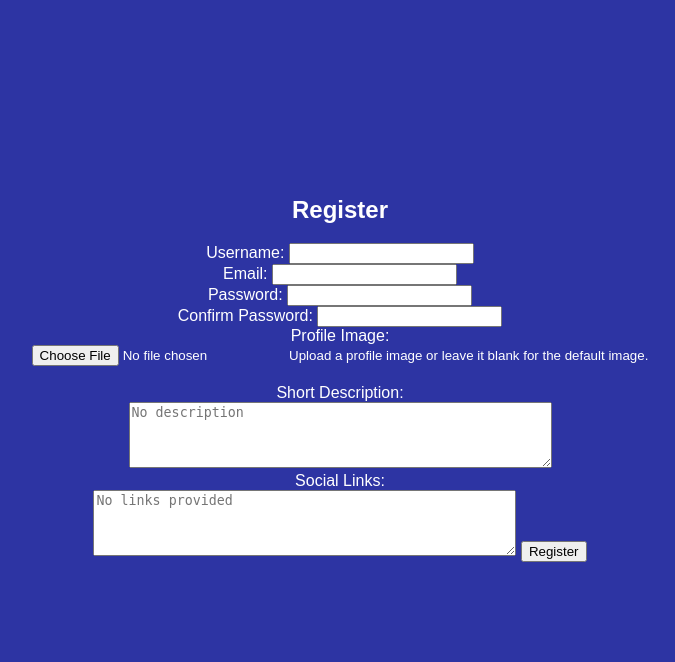
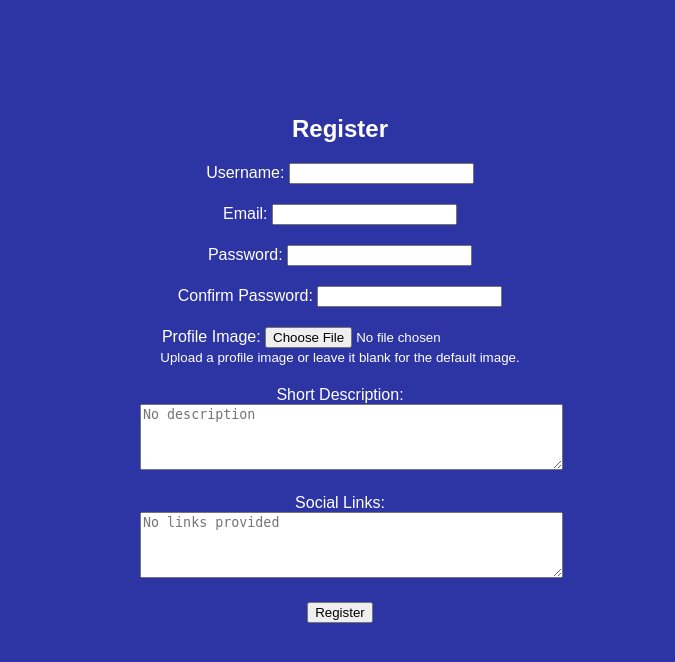
Before and after one commit to z3vr4/Django_Image_Gallery, a Django app: page /registration/ in a window 1280 px wide. Shown: the part 46-708 px from the top of the page, without its empty margins (300-975 px from the left). Run offline with Django 4.2, Linux system fonts and the light colour scheme.

Commit message:
Patched registration view and forms, some project settings and logout redirects, small html fixes

```diff
--- a/Photoblock/PhotoApp/templates/PhotoApp/base.html
+++ b/Photoblock/PhotoApp/templates/PhotoApp/base.html
@@ -42,7 +42,15 @@
             background-color: #ddd;
             color: black;
         }
+        /* Forms */
+        .form-group {
+            margin-bottom: 20px;
+        }
 
+        form {
+            max-width: 400px;
+            margin: 0 auto;
+        }
 
         /* Navigation Bar Styles */
         nav {
--- a/Photoblock/PhotoApp/templates/PhotoApp/profile.html
+++ b/Photoblock/PhotoApp/templates/PhotoApp/profile.html
@@ -8,7 +8,7 @@
         <h1>Profile</h1>
         <p>This currently displays (mostly) nothing too. For now.</p>
         {% if user.is_authenticated %}
-            <p><a href="{% url 'logout' %}">Logout</a></p>
+            <p><a href="{% url 'logout_view' %}">Logout</a></p>
         {% else %}
             <p>You need to log in to view your profile.</p>
             <p><a style="color: cyan;" href="{% url 'login_view' %}">Log in</a></p>
--- a/Photoblock/PhotoApp/templates/PhotoApp/registration.html
+++ b/Photoblock/PhotoApp/templates/PhotoApp/registration.html
@@ -3,45 +3,52 @@
 {% block content %}
 <div class="center-content">
     <h2>Register</h2>
-    <form method="post" action="{% url 'registration_view' %}">
+    <form method="post" action="{% url 'registration_view' %}" enctype="multipart/form-data">
+
         {% csrf_token %}
 
-        <!--
-        We should edit the template to ask for this stuff too:
-            - profile image (can be null)
-            - Get creation date (don't ask for it, just get it)
-            - short description (can be null)
-            - social links (can be null)
-        - 30/01/2024 added fields for the form, still gotta adjust and test, make sure everything lines up with the registration viewç
-        - 30/01/2024 - stop using <br> for the love of christ use CSS
-        -->
+        <div class="form-group">
             <label for="username">Username:</label>
-        <input type="text" id="username" name="username" required><br>
+            <input type="text" id="username" name="username" required>
+        </div>
 
+        <div class="form-group">
             <label for="email">Email:</label>
-        <input type="email" id="email" name="email" required><br>
+            <input type="email" id="email" name="email" required>
+        </div>
 
+        <div class="form-group">
             <label for="password1">Password:</label>
-        <input type="password" id="password1" name="password1" required><br>
+            <input type="password" id="password1" name="password1" required>
+        </div>
 
+        <div class="form-group">
             <label for="password2">Confirm Password:</label>
-        <input type="password" id="password2" name="password2" required><br>
+            <input type="password" id="password2" name="password2" required>
+        </div>
 
-        <label for="id_profile_image">Profile Image:</label><br>
+        <div class="form-group">
+            <label for="id_profile_image">Profile Image:</label>
             <input type="file" name="profile_image" accept="image/*">
-        <small>Upload a profile image or leave it blank for the default image.</small><br><br>
+            <small>Upload a profile image or leave it blank for the default image.</small>
+        </div>
 
-        <label for="id_short_description">Short Description:</label><br>
-        <textarea name="short_description" rows="4" cols="50" maxlength="255" placeholder="No description"></textarea><br>
+        <div class="form-group">
+            <label for="id_short_description">Short Description:</label>
+            <textarea name="short_description" rows="4" cols="50" maxlength="255" placeholder="No description"></textarea>
+        </div>
 
-        <label for="id_social_links">Social Links:</label><br>
+        <div class="form-group">
+            <label for="id_social_links">Social Links:</label>
             <textarea name="social_links" rows="4" cols="50" placeholder="No links provided"></textarea>
+        </div>
 
         <!-- Hidden date input -->
         <input type="hidden" name="creation_date" value="{{ current_date }}">
 
+        <div class="form-group">
             <button type="submit">Register</button>
+        </div>
     </form>
 </div>
-
 {% endblock %}
--- a/Photoblock/PhotoApp/templates/registration/login.html
+++ b/Photoblock/PhotoApp/templates/registration/login.html
@@ -4,6 +4,10 @@
 {% block content %}
   <div class="center-content">
     <h2>Login</h2>
+    {% if user.is_authenticated %}
+    <p>You are already logged in. Maybe you wish to log out?</p>
+    <p><a href="{% url 'logout_view' %}">Logout</a></p>
+    {% else %}
     <form method="post" action="{% url 'login_view' %}">
       {% csrf_token %}
 
@@ -13,5 +17,6 @@
     </form>
 
     <p>Don't have an account? <a href="{% url 'registration_view' %}">Register here</a>.</p>
+    {% endif %}
   </div>
 {% endblock %}
--- a/Photoblock/PhotoApp/urls.py
+++ b/Photoblock/PhotoApp/urls.py
@@ -6,7 +6,7 @@ urlpatterns = [
     path('', main_view, name='main'),
     path('profile/', profile_view, name='profile'),
     path('upload/', upload_view, name='upload'),
-    path('login/', LoginView.as_view(template_name='registration/login.html'), name='login_view'),
-    path('logout/', LogoutView.as_view(), name='logout_view'),
+    path('login/', LoginView.as_view(template_name='registration/login.html',next_page='main'), name='login_view'),
+    path('logout/', LogoutView.as_view(next_page='main'), name='logout_view'),
     path('registration/', registration_view, name='registration_view'),
 ]
--- a/Photoblock/PhotoApp/views.py
+++ b/Photoblock/PhotoApp/views.py
@@ -1,6 +1,6 @@
 from django.shortcuts import render, redirect
 from django.http import HttpResponse
-from django.contrib.auth import login
+from django.contrib.auth import login, authenticate
 from django.contrib.auth.forms import UserCreationForm
 from django.contrib.auth.views import LoginView
 from .models import UserProfile
@@ -25,25 +25,30 @@ def upload_view(request):
 # 30/01/2024 - Modified this view. Severely. Should create a UserProfile instance AND create a User instance. Still haven't tested anything. Likely to blow up.
 
 def registration_view(request):
+    form = UserCreationForm(request.POST)
     if request.method == 'POST':
-        form = UserCreationForm(request.POST)
+        print("request confirmed to be POST")
         if form.is_valid():
             # Save User
             user = form.save()
 
             # Create UserProfile instance
-            UserProfile.objects.create(
+            user_profile = UserProfile.objects.create(
                 user=user,
                 profile_image=request.POST.get('profile_image', ''),  # Update with the actual field names
                 short_description=request.POST.get('short_description', ''),
                 social_links=request.POST.get('social_links', ''),
                 creation_date =request.POST.get('creation_date'),
             )
+            print("UserProfile Created:", user_profile)
             # Log the user in (Optional)
-            login(request, user)
+            authenticated_user = authenticate(username=form.cleaned_data['username'], password=form.cleaned_data['password1'])
+            if authenticated_user:
+                login(request, authenticated_user)
+                return redirect('main')
 
-            return redirect('main')  # Replace 'main' with your actual redirect URL
     else:
+        print("Form Errors:", form.errors)
         form = UserCreationForm()
 
     return render(request, 'PhotoApp/registration.html', {'form': form})
--- a/Photoblock/Photoblock/settings.py
+++ b/Photoblock/Photoblock/settings.py
@@ -130,3 +130,4 @@ AUTHENTICATION_BACKENDS = [
 ]
 
 LOGIN_URL = 'login_view'
+LOGIN_REDIRECT_URL = 'main_view'
```
Also changed, not shown: Photoblock/PhotoApp/static/PhotoApp/images/defaultimg.png (added), Photoblock/db.sqlite3. Lines whose indentation alone changed are shown as unchanged.
